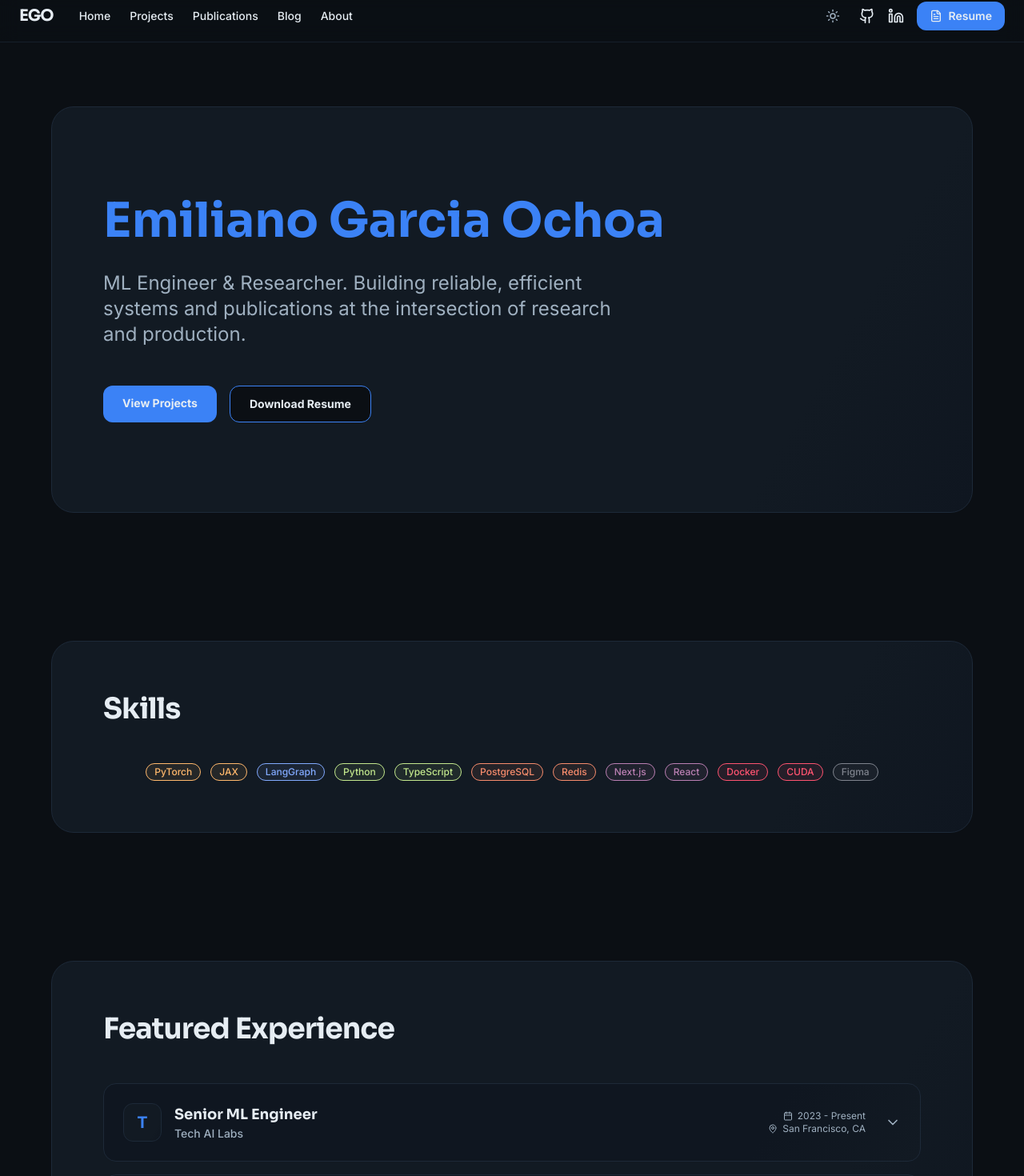
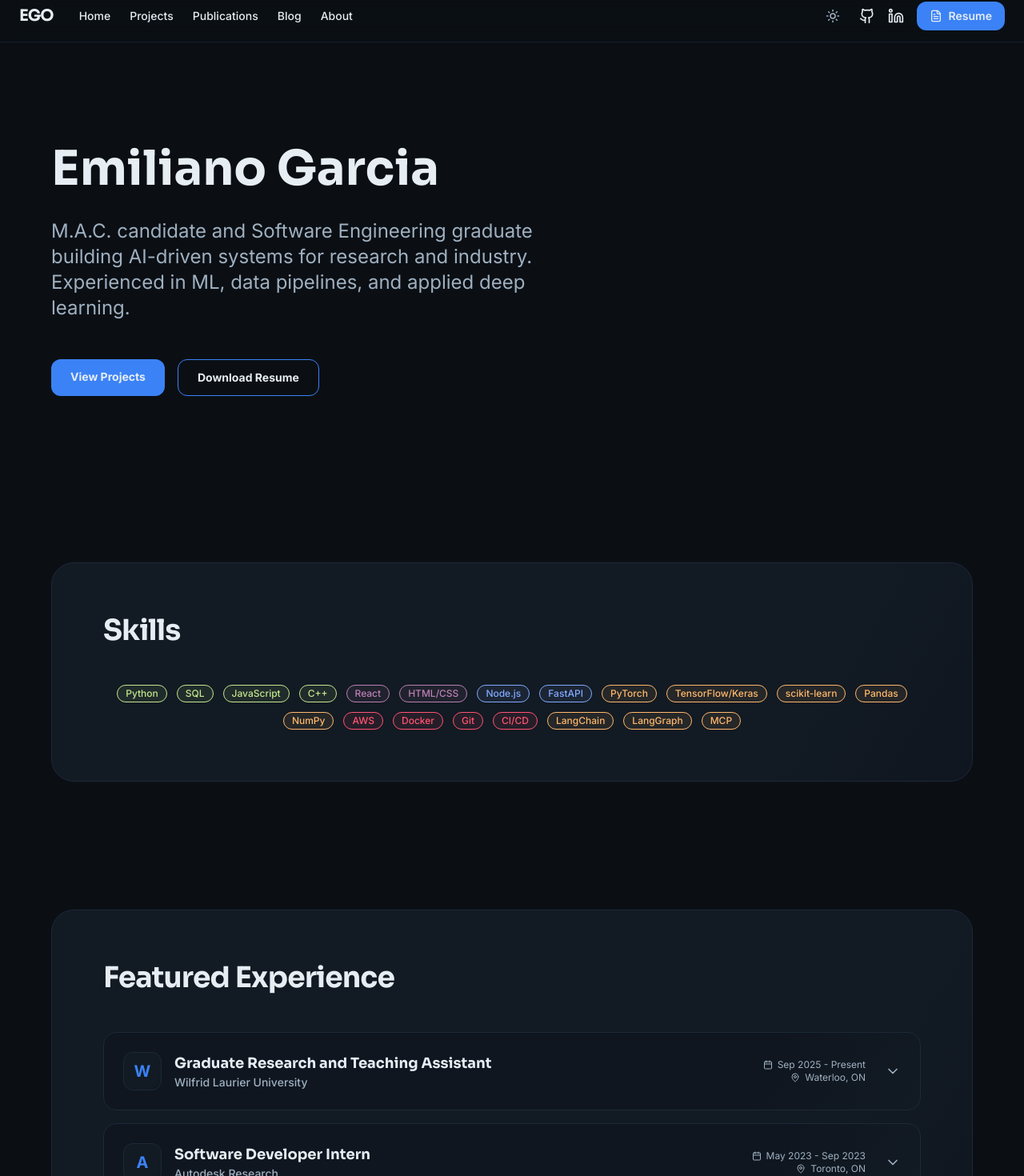
Before and after one commit to notemilianogarcia/portfolio, a Next.js app: page / in a window 1280 px wide. Shown: the part 12-1482 px from the top of the page at 80% size. Built offline with nearby package versions, Linux system fonts and the light colour scheme.

Commit message:
Update homepage content, enhance SectionBand component, and revise data files for awards, education, experience, and skills

```diff
--- a/app/page.tsx
+++ b/app/page.tsx
@@ -16,13 +16,13 @@ export default async function HomePage() {
   return (
     <main>
       {/* Hero Band */}
-      <SectionBand theme="dark" variant="panel">
+      <SectionBand theme="dark" variant="full">
         <div className="flex flex-col items-start justify-center gap-6 py-12">
-          <h1 className="font-heading text-4xl md:text-6xl font-bold text-accent mb-2">
-            Emiliano Garcia Ochoa
+          <h1 className="font-heading text-4xl md:text-6xl font-bold text-[color:var(--color-text)] mb-2">
+            Emiliano Garcia
           </h1>
           <p className="text-lg md:text-2xl text-text-2 max-w-2xl">
-            ML Engineer & Researcher. Building reliable, efficient systems and publications at the intersection of research and production.
+            M.A.C. candidate and Software Engineering graduate building AI-driven systems for research and industry. Experienced in ML, data pipelines, and applied deep learning.
           </p>
           <div className="flex gap-4 mt-6">
             <a href="/projects" className="rounded-xl bg-accent px-6 py-3 text-sm font-bold text-bg transition-transform hover:scale-105">
@@ -88,7 +88,7 @@ export default async function HomePage() {
       )}
 
       {/* Contact Band */}
-      <SectionBand theme="dark" variant="panel" title="Contact">
+      <SectionBand theme="dark" variant="full" title="Contact" className="text-center">
         <div className="flex flex-col items-center gap-4">
           <p className="text-lg text-text-2">Email: hello@example.com</p>
           <div className="flex gap-6">
--- a/components/SectionBand.tsx
+++ b/components/SectionBand.tsx
@@ -61,7 +61,7 @@ export function SectionBand({
         ) : (
           <div className="mx-auto max-w-6xl">
             {(title || subtitle) && (
-              <div className="mb-12 text-center md:text-left">
+              <div className={cn("mb-12", className)}>
                 {title && (
                   <h2 className="font-heading text-3xl md:text-4xl font-bold tracking-tight mb-4">
                     {title}
--- a/data/awards.json
+++ b/data/awards.json
@@ -1,10 +1,7 @@
 [
-  {
-    "title": "NeurIPS Best Paper Honorable Mention",
-    "year": 2023
-  },
-  {
-    "title": "ICML Outstanding Reviewer",
-    "year": 2022
-  }
+  { "title": "Laurier Graduate Scholarship", "year": 2025 },
+  { "title": "Undergraduate Research Apprenticeship Grant", "year": 2023 },
+  { "title": "Jorge Campos Scholarship", "year": 2024 },
+  { "title": "Academic Talent Scholarship", "year": 2022 },
+  { "title": "Dean’s List (multiple terms)", "year": 2020 }
 ]
--- a/data/education.json
+++ b/data/education.json
@@ -1,14 +1,20 @@
 [
   {
-    "school": "MIT",
-    "degree": "MSc, Computer Science",
-    "field": "Machine Learning",
-    "period": "2019 - 2021"
+    "school": "Wilfrid Laurier University",
+    "degree": "Master of Applied Computing (M.A.C.)",
+    "field": "Applied Computing / Machine Learning",
+    "period": "Sep 2025 - Present"
   },
   {
-    "school": "Stanford University",
-    "degree": "BSc, Mathematics",
-    "field": "Mathematics",
-    "period": "2015 - 2019"
+    "school": "Thompson Rivers University",
+    "degree": "Bachelor of Engineering (B.Eng.)",
+    "field": "Software Engineering",
+    "period": "Sep 2020 - Apr 2025"
+  },
+  {
+    "school": "ITESM, Colima, Mexico",
+    "degree": "High School Diploma",
+    "field": "Science & Technology",
+    "period": "Aug 2016 - May 2019"
   }
 ]
--- a/data/experience.json
+++ b/data/experience.json
@@ -1,28 +1,69 @@
 [
   {
     "id": "exp-1",
-    "company": "Tech AI Labs",
-    "role": "Senior ML Engineer",
-    "location": "San Francisco, CA",
-    "period": "2023 - Present",
+    "company": "Wilfrid Laurier University",
+    "role": "Graduate Research and Teaching Assistant",
+    "location": "Waterloo, ON",
+    "period": "Sep 2025 - Present",
     "description": [
-      "Leading development of large-scale RAG systems for enterprise document intelligence.",
-      "Optimized inference latency by 40% using model quantization and custom CUDA kernels.",
-      "Mentoring a team of 4 junior engineers on best practices for production ML."
+      "Developing deep learning pipelines for multi-modal cognitive health assessment (speech, text, and auxiliary features) as part of master’s thesis research.",
+      "Designing preprocessing workflows (feature extraction, spectrograms, embeddings) and evaluating multiple neural architectures for multi-class classification and regression.",
+      "Running systematic experiments, ablation studies, and tuning to improve accuracy and robustness; preparing manuscripts with supervisor.",
+      "Supporting course instruction through grading, feedback, student guidance, and clarification of complex ML, data, and software engineering concepts."
     ],
-    "tags": ["PyTorch", "LLMs", "CUDA", "Python"]
+    "tags": ["Deep Learning", "Speech", "Python", "Teaching"]
   },
   {
     "id": "exp-2",
-    "company": "Research University",
-    "role": "Graduate Researcher",
-    "location": "Boston, MA",
-    "period": "2021 - 2023",
+    "company": "Autodesk Research",
+    "role": "Software Developer Intern",
+    "location": "Toronto, ON",
+    "period": "May 2023 - Sep 2023",
     "description": [
-      "Published 3 papers in top-tier AI conferences (NeurIPS, ICML) on efficient transformer architectures.",
-      "Developed a novel pruning technique that reduces model size by 3x with <1% accuracy loss.",
-      "Collaborated with cross-functional teams to implement research prototypes in production."
+      "Led development of AI-driven optimization solutions for the Human-Centered Building Design (HCBD) initiative, integrating advanced data science methodologies with architectural analysis to enhance space utilization and occupant experience.",
+      "Engineered robust data processing pipelines to transform raw architectural data into clean, analyzable datasets, implementing path-planning algorithms to model and visualize occupant movement patterns within building spaces.",
+      "Developed a sophisticated machine learning tool that optimized architectural space allocation based on occupancy patterns, demonstrating strong proficiency in Python programming and scientific computing libraries.",
+      "Applied geometry processing techniques and visualization tools to enhance data analysis workflows, enabling better understanding of spatial relationships in architectural designs."
     ],
-    "tags": ["Research", "Transformers", "JAX", "NLP"]
+    "tags": ["Python", "ML", "Data Processing", "Architecture"]
+  },
+  {
+    "id": "exp-3",
+    "company": "Thompson Rivers University",
+    "role": "Undergraduate Research Assistant",
+    "location": "Kamloops, BC",
+    "period": "May 2022 - Jan 2023",
+    "description": [
+      "Collaborated with Department Chair Dr. Emad Mohammed on pioneering research investigating cognitive similarities between COVID-19 and Alzheimer's disease patients through advanced machine learning techniques and audio processing.",
+      "Developed automated systems for transforming speech data into 2D frequency representations, enabling novel approaches to disease detection through computer vision techniques.",
+      "Engineered and evaluated ensemble learning solutions combining multiple CNN architectures to optimize prediction accuracy for Alzheimer's disease detection from speech patterns.",
+      "Designed and implemented machine learning models using clustering techniques to identify meaningful patterns in demographic and cognitive data."
+    ],
+    "tags": ["Deep Learning", "Speech", "CNN", "Clustering"]
+  },
+  {
+    "id": "exp-4",
+    "company": "Thompson Rivers University Enterprise Systems",
+    "role": "Software Analyst Intern",
+    "location": "Kamloops, BC",
+    "period": "Sep 2023 - Dec 2023",
+    "description": [
+      "Developed automation solutions for the Enterprise Systems team, leveraging FormFusion and Argos tools to streamline data extraction and reporting processes from Oracle databases.",
+      "Designed and implemented custom database queries and reporting workflows to meet complex institutional requirements, significantly improving efficiency of business operations.",
+      "Optimized system integration between enterprise tools through automated data transformation pipelines, reducing manual processing time while ensuring data accuracy and compliance."
+    ],
+    "tags": ["Automation", "Oracle", "Reporting", "Data Pipelines"]
+  },
+  {
+    "id": "exp-5",
+    "company": "Lululemon",
+    "role": "Guest Experience Lead / Educator",
+    "location": "Kamloops, BC / Waterloo, ON",
+    "period": "Apr 2024 - Present",
+    "description": [
+      "Directed daily store operations and coached team members to achieve sales and efficiency targets.",
+      "Implemented structured feedback and training practices to foster collaboration and high performance."
+    ],
+    "tags": ["Retail", "Leadership", "Training"]
   }
 ]
--- a/data/skills.json
+++ b/data/skills.json
@@ -1,14 +1,22 @@
 [
+  { "name": "Python", "category": "language" },
+  { "name": "SQL", "category": "language" },
+  { "name": "JavaScript", "category": "language" },
+  { "name": "C++", "category": "language" },
+  { "name": "React", "category": "frontend" },
+  { "name": "HTML/CSS", "category": "frontend" },
+  { "name": "Node.js", "category": "backend" },
+  { "name": "FastAPI", "category": "backend" },
   { "name": "PyTorch", "category": "ml" },
-  { "name": "JAX", "category": "ml" },
-  { "name": "LangGraph", "category": "backend" },
-  { "name": "Python", "category": "language" },
-  { "name": "TypeScript", "category": "language" },
-  { "name": "PostgreSQL", "category": "database" },
-  { "name": "Redis", "category": "database" },
-  { "name": "Next.js", "category": "frontend" },
-  { "name": "React", "category": "frontend" },
+  { "name": "TensorFlow/Keras", "category": "ml" },
+  { "name": "scikit-learn", "category": "ml" },
+  { "name": "Pandas", "category": "ml" },
+  { "name": "NumPy", "category": "ml" },
+  { "name": "AWS", "category": "ops" },
   { "name": "Docker", "category": "ops" },
-  { "name": "CUDA", "category": "infra" },
-  { "name": "Figma", "category": "other" }
+  { "name": "Git", "category": "ops" },
+  { "name": "CI/CD", "category": "ops" },
+  { "name": "LangChain", "category": "ml" },
+  { "name": "LangGraph", "category": "ml" },
+  { "name": "MCP", "category": "ml" }
 ]
```
